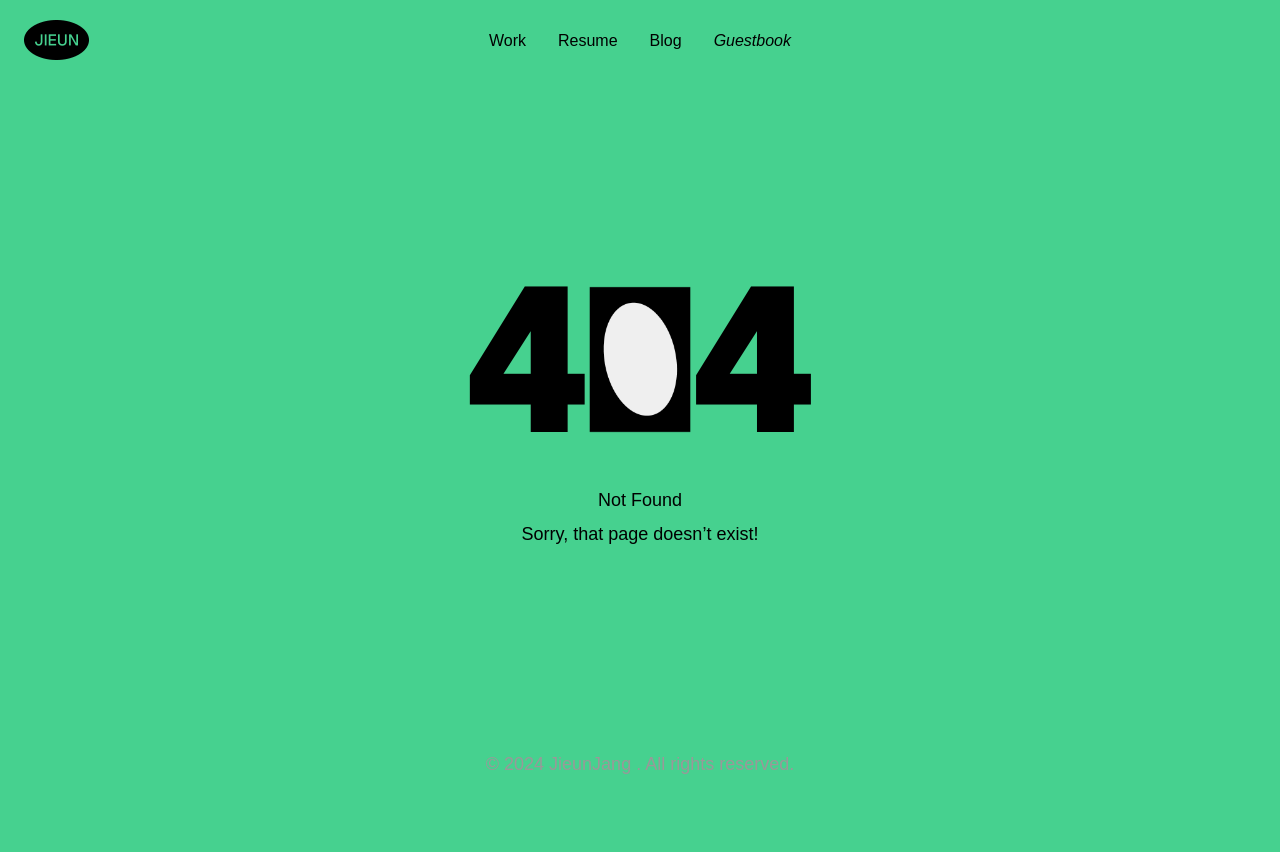
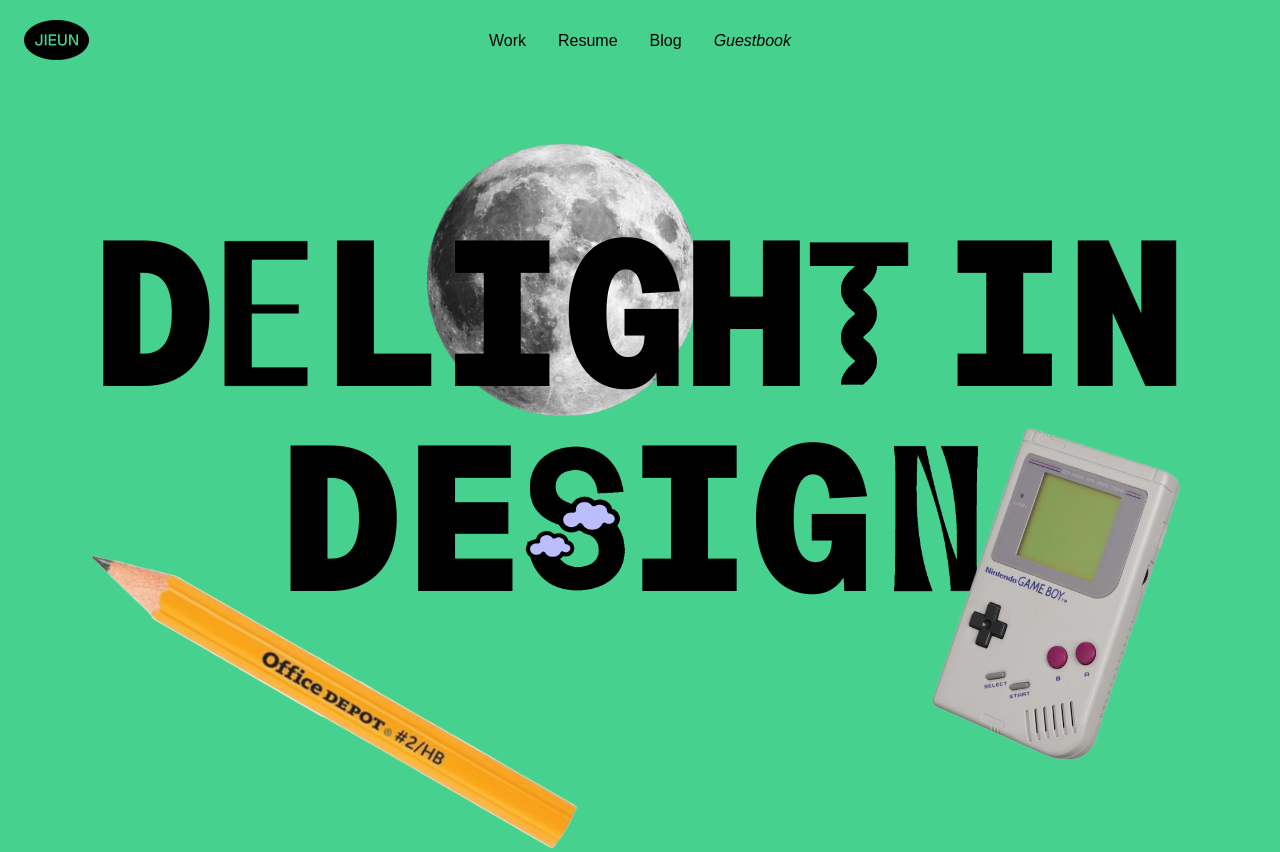
Before and after one commit to goleedev/jieun-portfolio-new, a Next.js app: page /guestbook in a window 1280 px wide. Before the commit this address had no page. Before the commit the page ends 800 px from the top, so only its background shows below. Built offline with nearby package versions, Linux system fonts and the light colour scheme; a web font is replaced by a local one.

Commit message:
feat: add GuestbookPage component with images and HomeContent

```diff
--- /dev/null
+++ b/app/guestbook/page.tsx
@@ -0,0 +1,34 @@
+import HomeContent from '@/components/home-content';
+import Image from 'next/image';
+
+export default async function GuestbookPage() {
+  return (
+    <>
+      <Image
+        src="/images/image2.png"
+        alt="smile"
+        width={300}
+        height={300}
+        className="w-[272px] h-[272px] absolute top-[144px] inset-x-1/3 -z-10"
+        unoptimized
+      />
+      <HomeContent />
+      <Image
+        src="/images/image6.png"
+        alt="smile"
+        width={500}
+        height={300}
+        className="-rotate-0 absolute inset-y-2/3 left-20"
+        unoptimized
+      />
+      <Image
+        src="/images/image4.png"
+        alt="smile"
+        width={250}
+        height={350}
+        className="w-[248px] h-[332px] absolute bottom-10 right-[100px]"
+        unoptimized
+      />
+    </>
+  );
+}
```
